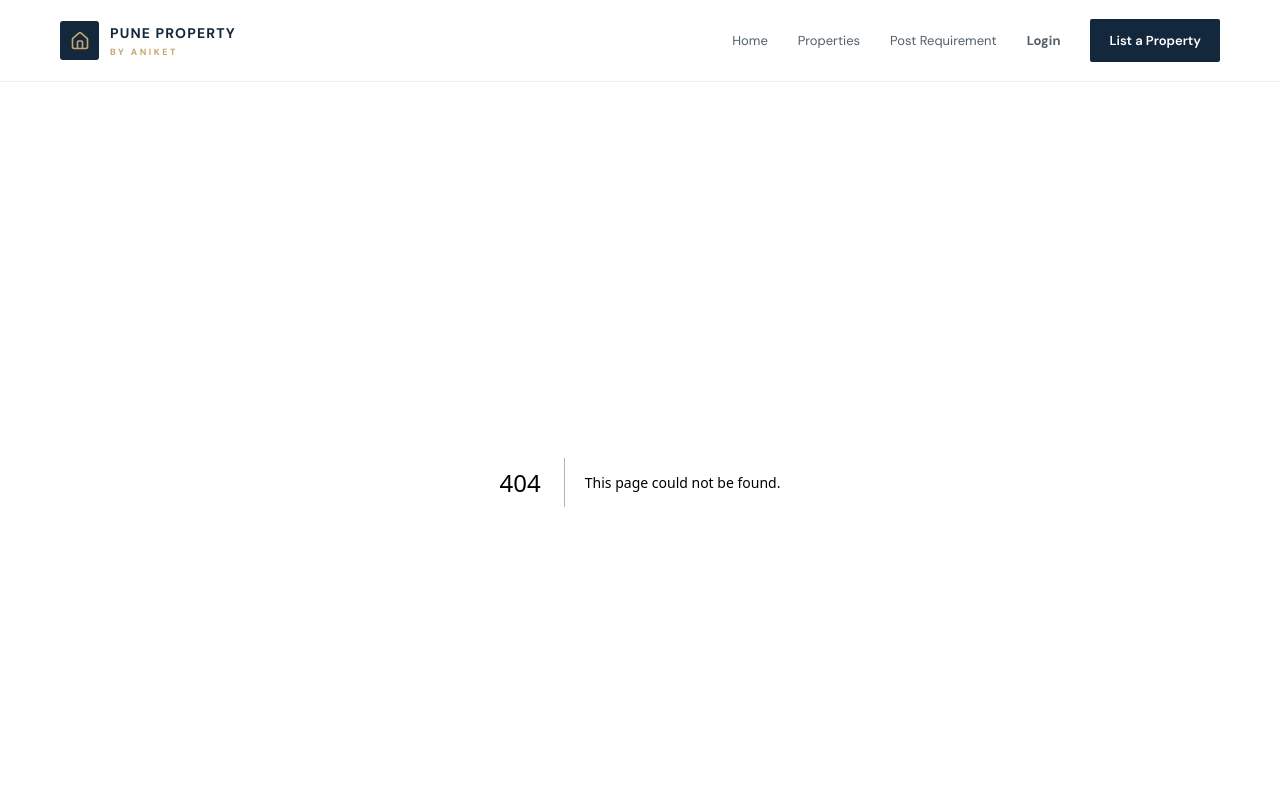
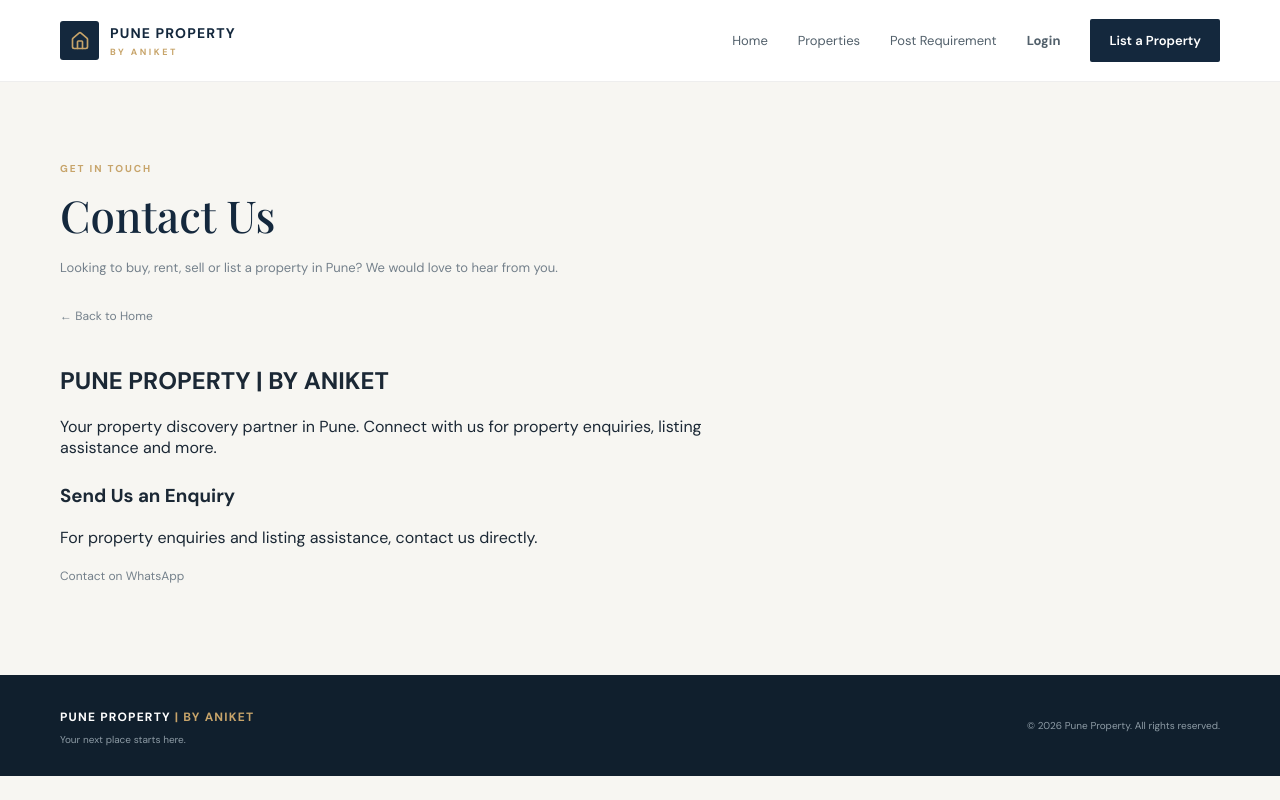
Before and after one commit to aniketavchar4/pune-property-by-aniket, a Next.js app: page /contact in a window 1280 px wide. Before the commit this address had no page. Shown: the top 800 px of the page. Built offline with nearby package versions, Linux system fonts and the light colour scheme; a web font is replaced by a local one.

Commit message:
Add contact us page

```diff
--- /dev/null
+++ b/app/contact/page.tsx
@@ -0,0 +1,53 @@
+
+import Link from "next/link";
+
+export default function ContactPage() {
+  return (
+    <main className="inner-page">
+      <div className="container">
+        <p className="eyebrow">GET IN TOUCH</p>
+
+        <h1 className="page-heading">Contact Us</h1>
+
+        <p className="section-sub">
+          Looking to buy, rent, sell or list a property
+          in Pune? We would love to hear from you.
+        </p>
+
+        <div style={{ margin: "25px 0" }}>
+          <Link href="/" className="back-link">
+            ← Back to Home
+          </Link>
+        </div>
+
+        <section style={{ marginTop: "40px", maxWidth: "700px" }}>
+          <h2>PUNE PROPERTY | BY ANIKET</h2>
+
+          <p>
+            Your property discovery partner in Pune.
+            Connect with us for property enquiries,
+            listing assistance and more.
+          </p>
+
+          <h3 style={{ marginTop: "25px" }}>
+            Send Us an Enquiry
+          </h3>
+
+          <p>
+            For property enquiries and listing assistance,
+            contact us directly.
+          </p>
+
+          <a
+            href="https://wa.me/91"
+            target="_blank"
+            rel="noopener noreferrer"
+            className="back-link"
+          >
+            Contact on WhatsApp
+          </a>
+        </section>
+      </div>
+    </main>
+  );
+}
```
